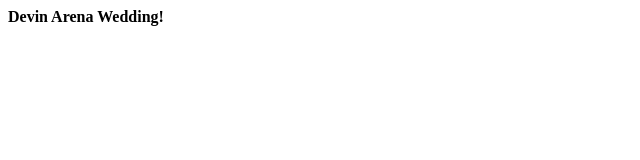
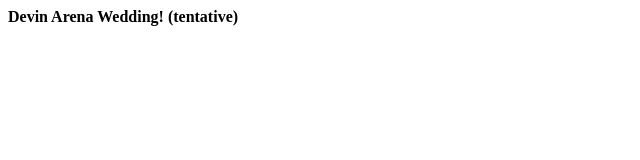
Before and after one commit to baileyschena/baileyschena.github.io, a plain HTML site: page index.html in a window 1280 px wide. Shown: the full height of the page, 0-640 px from the left. Drawn offline with Linux system fonts and the light colour scheme.

Commit message:
Update index.html

```diff
--- a/index.html
+++ b/index.html
@@ -1,3 +1,3 @@
 <html>
-<b>Devin Arena Wedding!</b>
+<b>Devin Arena Wedding! (tentative)</b>
 </html>
```
